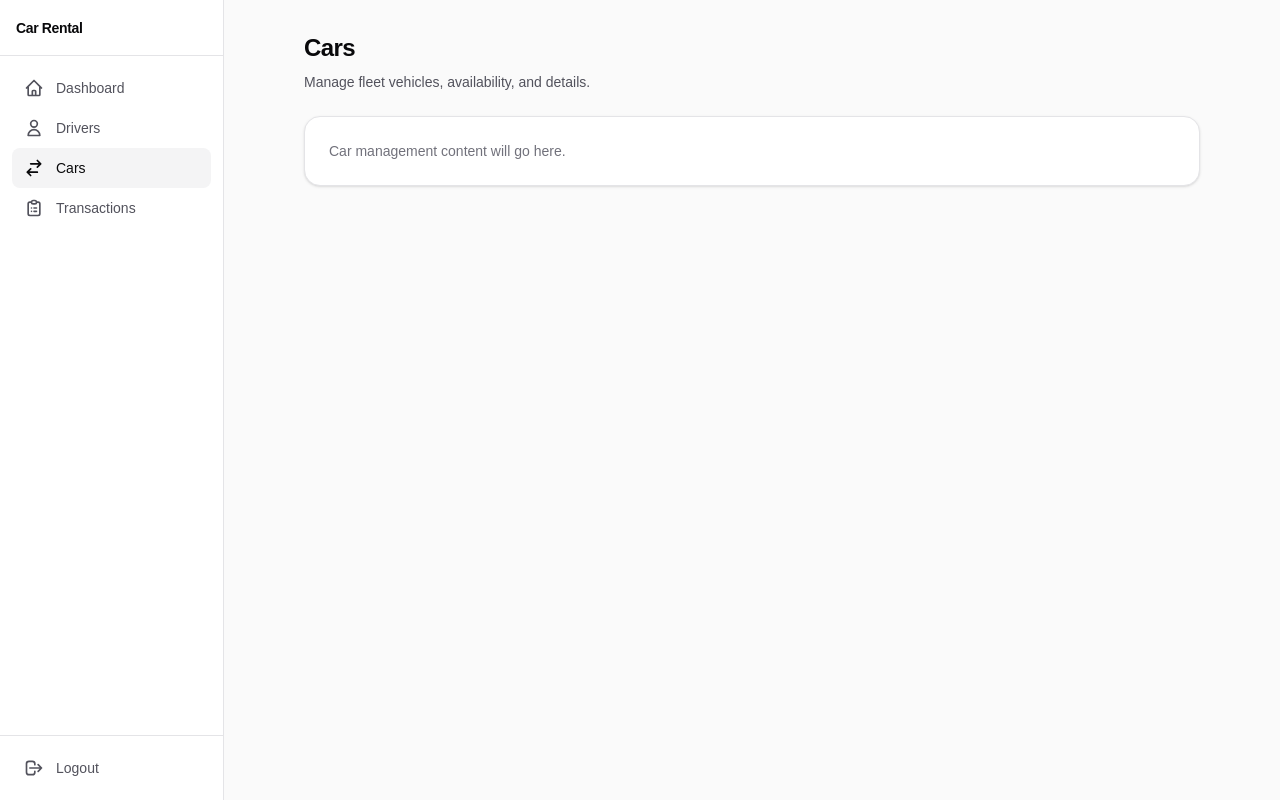
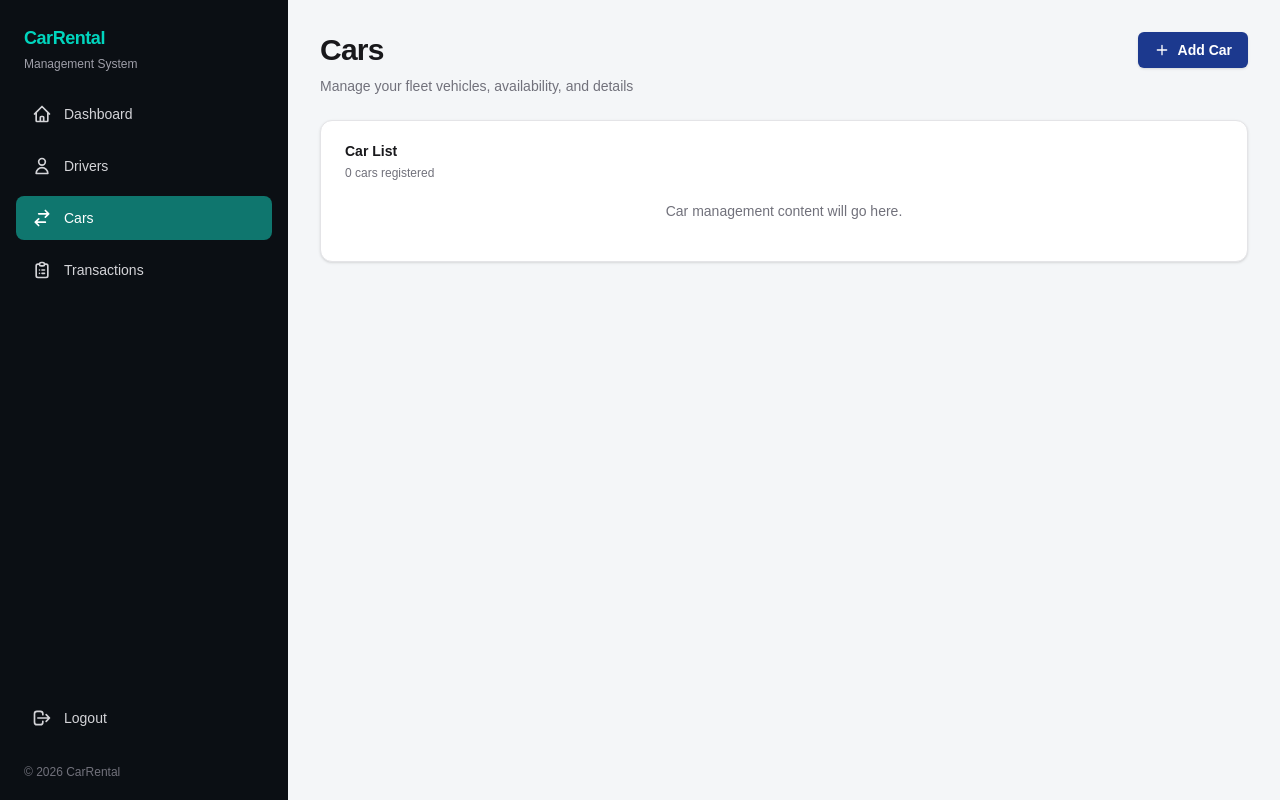
Before and after one commit to aplactuan/car-rental-frontend, a Next.js app: page /dashboard/cars in a window 1280 px wide. Built offline with nearby package versions, Linux system fonts and the light colour scheme.

Commit message:
Drivers section and change dashboard layout

```diff
--- a/app/dashboard/cars/page.js
+++ b/app/dashboard/cars/page.js
@@ -1,14 +1,41 @@
 export default function CarsPage() {
   return (
-    <div className="mx-auto max-w-4xl">
-      <h1 className="text-2xl font-semibold tracking-tight">Cars</h1>
-      <p className="mt-2 text-sm text-zinc-600 dark:text-zinc-400">
-        Manage fleet vehicles, availability, and details.
-      </p>
-      <div className="mt-6 rounded-2xl border border-zinc-200 bg-white p-6 shadow-sm dark:border-zinc-800 dark:bg-zinc-950">
-        <p className="text-sm text-zinc-500 dark:text-zinc-500">
-          Car management content will go here.
-        </p>
+    <div className="max-w-6xl">
+      <div className="flex items-start justify-between gap-4">
+        <div>
+          <h1 className="text-3xl font-bold tracking-tight">Cars</h1>
+          <p className="mt-2 text-sm text-zinc-500">
+            Manage your fleet vehicles, availability, and details
+          </p>
+        </div>
+        <button
+          type="button"
+          className="inline-flex items-center gap-2 rounded-md bg-blue-900 px-4 py-2 text-sm font-semibold text-white shadow-sm transition hover:bg-blue-800"
+        >
+          <svg
+            className="h-4 w-4"
+            viewBox="0 0 24 24"
+            fill="none"
+            stroke="currentColor"
+            strokeWidth="2"
+            aria-hidden
+          >
+            <path strokeLinecap="round" strokeLinejoin="round" d="M12 5v14M5 12h14" />
+          </svg>
+          Add Car
+        </button>
+      </div>
+
+      <div className="mt-6 rounded-xl border border-zinc-200 bg-white shadow-sm">
+        <div className="px-6 py-5">
+          <div className="text-sm font-semibold text-zinc-900">Car List</div>
+          <div className="mt-1 text-xs text-zinc-500">0 cars registered</div>
+        </div>
+        <div className="flex items-center justify-center px-6 pb-10">
+          <p className="text-sm text-zinc-500">
+            Car management content will go here.
+          </p>
+        </div>
       </div>
     </div>
   );
--- a/app/dashboard/components/Sidebar.js
+++ b/app/dashboard/components/Sidebar.js
@@ -26,26 +26,26 @@
   }
 
   return (
-    <aside className="flex w-56 shrink-0 flex-col border-r border-zinc-200 bg-white dark:border-zinc-800 dark:bg-zinc-950">
-      <div className="flex h-14 items-center border-b border-zinc-200 px-4 dark:border-zinc-800">
-        <Link
-          href="/dashboard"
-          className="text-sm font-semibold tracking-tight text-zinc-950 dark:text-zinc-50"
-        >
-          Car Rental
+    <aside className="flex w-72 shrink-0 flex-col bg-[#0B0F14]">
+      <div className="px-6 pb-5 pt-6">
+        <Link href="/dashboard" className="block">
+          <div className="text-lg font-semibold tracking-tight text-teal-400">
+            CarRental
+          </div>
+          <div className="mt-1 text-xs text-zinc-400">Management System</div>
         </Link>
       </div>
-      <nav className="flex-1 gap-1 p-3">
+      <nav className="flex-1 px-4">
         {navItems.map((item) => {
           const isActive = pathname === item.href;
           return (
             <Link
               key={item.href}
               href={item.href}
-              className={`flex items-center gap-3 rounded-lg px-3 py-2.5 text-sm font-medium transition-colors ${
+              className={`mb-2 flex items-center gap-3 rounded-lg px-4 py-3 text-sm font-medium transition-colors ${
                 isActive
-                  ? "bg-zinc-100 text-zinc-950 dark:bg-zinc-800 dark:text-zinc-50"
-                  : "text-zinc-600 hover:bg-zinc-50 hover:text-zinc-950 dark:text-zinc-400 dark:hover:bg-zinc-800/50 dark:hover:text-zinc-50"
+                  ? "bg-[#0F766E] text-white"
+                  : "text-zinc-300 hover:bg-white/5 hover:text-white"
               }`}
             >
               <svg
@@ -67,11 +67,11 @@
           );
         })}
       </nav>
-      <div className="border-t border-zinc-200 p-3 dark:border-zinc-800">
+      <div className="mt-auto px-4 pb-5">
         <button
           type="button"
           onClick={handleLogout}
-          className="flex w-full items-center gap-3 rounded-lg px-3 py-2.5 text-sm font-medium text-zinc-600 transition-colors hover:bg-zinc-50 hover:text-zinc-950 dark:text-zinc-400 dark:hover:bg-zinc-800/50 dark:hover:text-zinc-50"
+          className="flex w-full items-center gap-3 rounded-lg px-4 py-3 text-sm font-medium text-zinc-300 transition-colors hover:bg-white/5 hover:text-white"
         >
           <svg
             className="h-5 w-5 shrink-0"
@@ -89,6 +89,7 @@
           </svg>
           Logout
         </button>
+        <div className="mt-6 px-2 text-xs text-zinc-500">© 2026 CarRental</div>
       </div>
     </aside>
   );
--- a/app/dashboard/layout.js
+++ b/app/dashboard/layout.js
@@ -2,9 +2,9 @@
 
 export default function DashboardLayout({ children }) {
   return (
-    <div className="flex min-h-screen bg-zinc-50 text-zinc-950 dark:bg-black dark:text-zinc-50">
+    <div className="flex min-h-screen bg-[#F4F6F8] text-zinc-900">
       <Sidebar />
-      <main className="flex-1 overflow-auto px-6 py-8">{children}</main>
+      <main className="flex-1 overflow-auto px-8 py-8">{children}</main>
     </div>
   );
 }
--- a/app/dashboard/page.js
+++ b/app/dashboard/page.js
@@ -5,26 +5,37 @@
   const token = cookieStore.get("auth_token")?.value;
 
   return (
-    <div className="mx-auto max-w-2xl">
-      <div className="rounded-2xl border border-zinc-200 bg-white p-8 shadow-sm dark:border-zinc-800 dark:bg-zinc-950">
-        <h1 className="text-2xl font-semibold tracking-tight">Dashboard</h1>
-        <p className="mt-2 text-sm text-zinc-600 dark:text-zinc-400">
-          Login cookie status:
-        </p>
+    <div className="max-w-6xl">
+      <div className="flex items-start justify-between gap-4">
+        <div>
+          <h1 className="text-3xl font-bold tracking-tight">Dashboard</h1>
+          <p className="mt-2 text-sm text-zinc-500">Overview and quick status</p>
+        </div>
+      </div>
 
-        <div className="mt-4 rounded-xl border border-zinc-200 bg-zinc-50 p-4 text-sm dark:border-zinc-800 dark:bg-zinc-900/40">
+      <div className="mt-6 rounded-xl border border-zinc-200 bg-white shadow-sm">
+        <div className="px-6 py-5">
+          <div className="text-sm font-semibold text-zinc-900">
+            Authentication
+          </div>
+          <div className="mt-1 text-xs text-zinc-500">Login cookie status</div>
+        </div>
+
+        <div className="px-6 pb-6 text-sm">
           {token ? (
             <div>
-              <div className="font-medium">Authenticated</div>
-              <div className="mt-2 text-zinc-600 dark:text-zinc-400">
+              <div className="font-medium text-zinc-900">Authenticated</div>
+              <div className="mt-2 text-zinc-600">
                 Found <span className="font-mono">auth_token</span> cookie.
-                token: {token}
+              </div>
+              <div className="mt-3 break-all rounded-lg border border-zinc-200 bg-zinc-50 p-3 font-mono text-xs text-zinc-700">
+                {token}
               </div>
             </div>
           ) : (
             <div>
-              <div className="font-medium">Not authenticated</div>
-              <div className="mt-2 text-zinc-600 dark:text-zinc-400">
+              <div className="font-medium text-zinc-900">Not authenticated</div>
+              <div className="mt-2 text-zinc-600">
                 No <span className="font-mono">auth_token</span> cookie found.
                 Please sign in from the home page.
               </div>
--- a/app/dashboard/transactions/page.js
+++ b/app/dashboard/transactions/page.js
@@ -1,14 +1,27 @@
 export default function TransactionsPage() {
   return (
-    <div className="mx-auto max-w-4xl">
-      <h1 className="text-2xl font-semibold tracking-tight">Transactions</h1>
-      <p className="mt-2 text-sm text-zinc-600 dark:text-zinc-400">
-        View and manage rental transactions and billing.
-      </p>
-      <div className="mt-6 rounded-2xl border border-zinc-200 bg-white p-6 shadow-sm dark:border-zinc-800 dark:bg-zinc-950">
-        <p className="text-sm text-zinc-500 dark:text-zinc-500">
-          Transaction history and management will go here.
-        </p>
+    <div className="max-w-6xl">
+      <div className="flex items-start justify-between gap-4">
+        <div>
+          <h1 className="text-3xl font-bold tracking-tight">Transactions</h1>
+          <p className="mt-2 text-sm text-zinc-500">
+            View and manage rental transactions and billing
+          </p>
+        </div>
+      </div>
+
+      <div className="mt-6 rounded-xl border border-zinc-200 bg-white shadow-sm">
+        <div className="px-6 py-5">
+          <div className="text-sm font-semibold text-zinc-900">
+            Transaction List
+          </div>
+          <div className="mt-1 text-xs text-zinc-500">0 transactions</div>
+        </div>
+        <div className="flex items-center justify-center px-6 pb-10">
+          <p className="text-sm text-zinc-500">
+            Transaction history and management will go here.
+          </p>
+        </div>
       </div>
     </div>
   );
```
Also changed, not shown: app/dashboard/drivers/page.js (+109 -36 lines).
